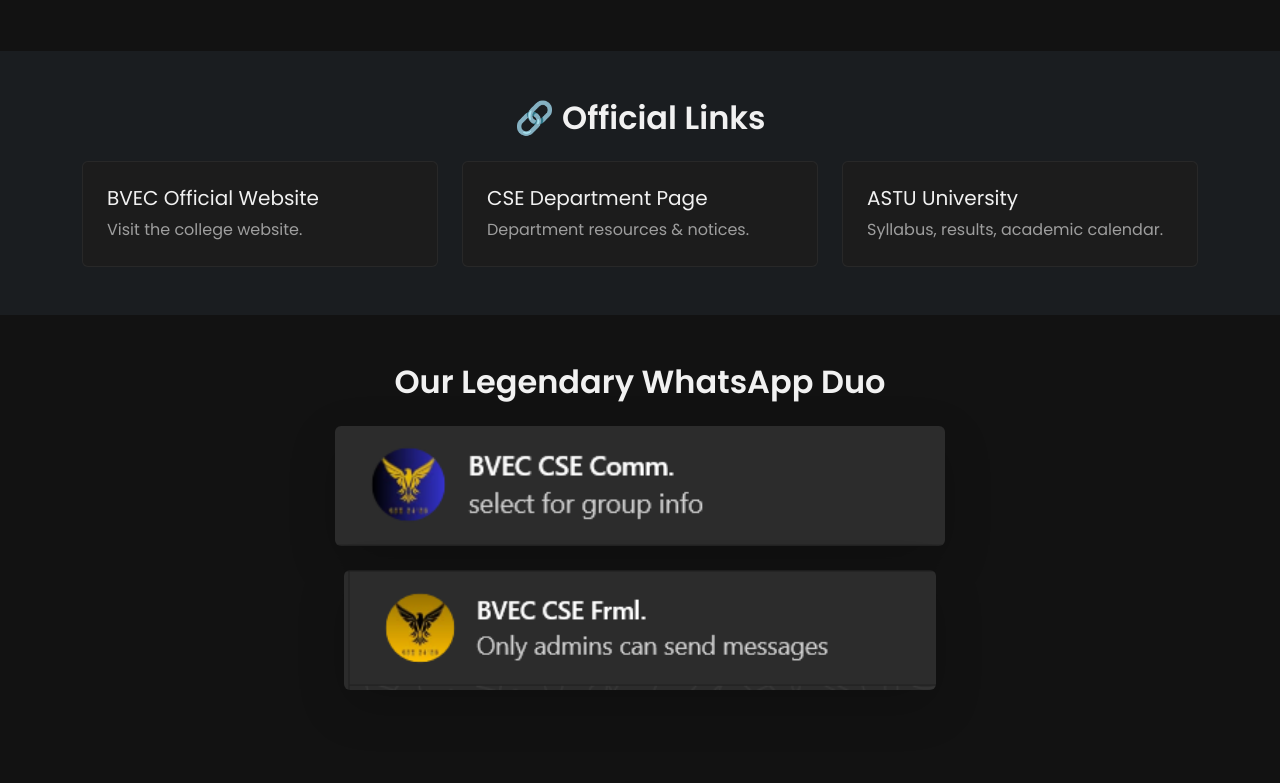
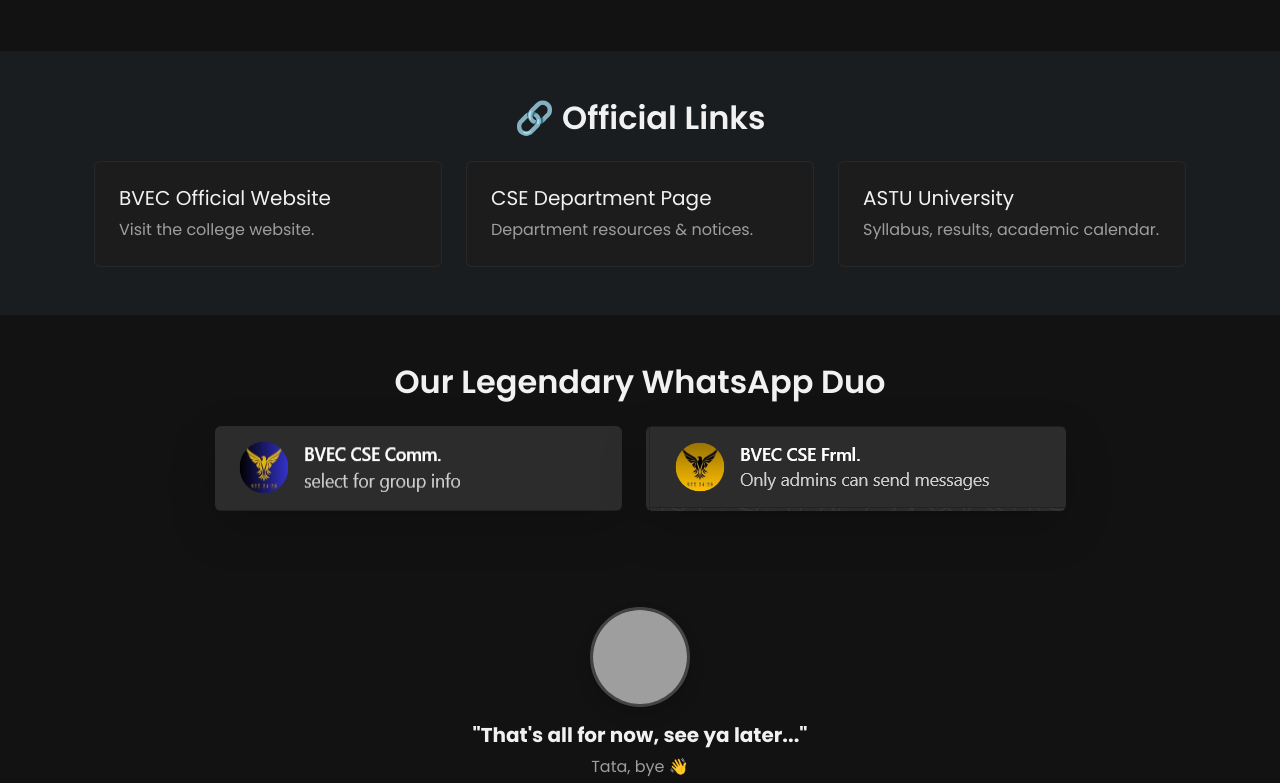
Before and after one commit to biswajyoti-nath/cse24-28, a plain HTML site: page index.html in a window 1280 px wide. Shown: the part 1340-2123 px from the top of the page. Drawn offline with nearby package versions, Linux system fonts and the light colour scheme; grey boxes are pictures that could not be loaded.

Commit message:
mobile friendly

```diff
--- a/index.html
+++ b/index.html
@@ -156,8 +156,9 @@
       <div class="container">
         <h2 class="fw-semibold mb-4">Our Legendary WhatsApp Duo</h2>
         <div class="d-flex justify-content-center gap-4 flex-wrap">
-          <img src="./assets/wsp_comm.png" class="rounded shadow-lg" height="120" alt="Common DP">
-          <img src="./assets/wsp_frml.png" class="rounded shadow-lg" height="120" alt="Formal DP">
+          <img src="./assets/wsp_comm.png" class="rounded shadow-lg img-fluid" style="max-height: 120px;" alt="Common DP">
+          <img src="./assets/wsp_frml.png" class="rounded shadow-lg img-fluid" style="max-height: 120px;" alt="Formal DP">
+
         </div>
       </div>
     </section>
--- a/style.css
+++ b/style.css
@@ -88,3 +88,16 @@ body{
   color: #f1f1f1;
   border: none;
 }
+img {
+  max-width: 100%;
+  height: auto;
+}
+
+body {
+  overflow-x: hidden; /* Prevent horizontal scroll */
+}
+
+.row {
+  margin-left: 0;
+  margin-right: 0;
+}
```
